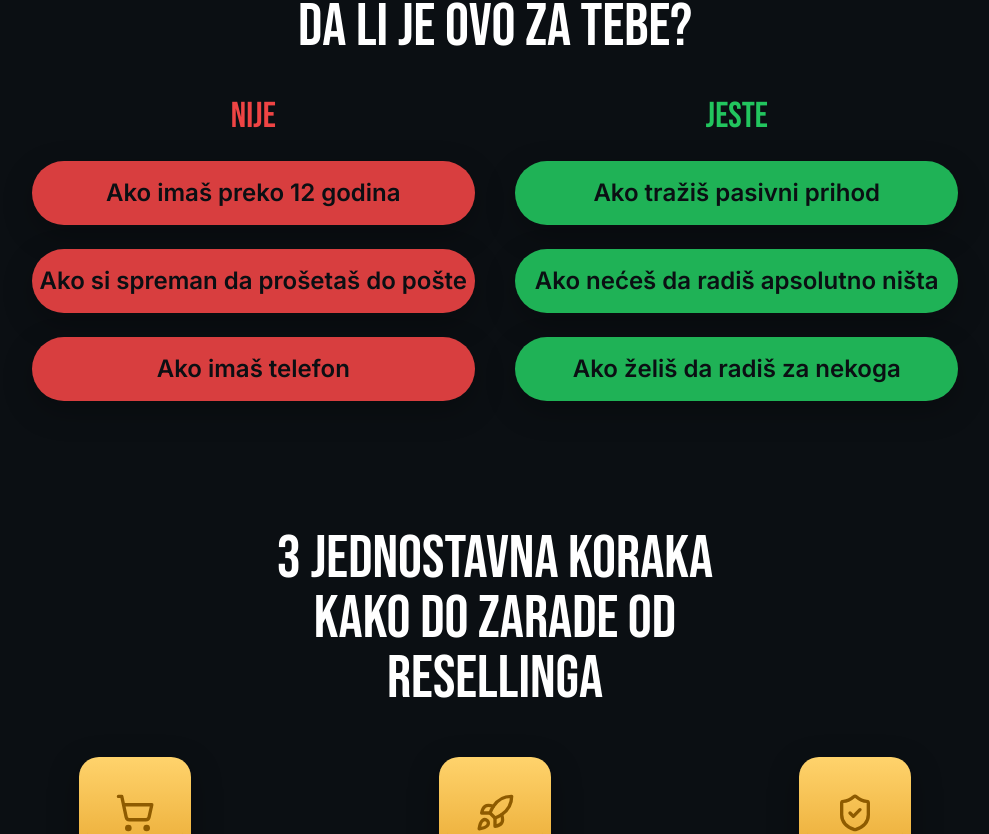
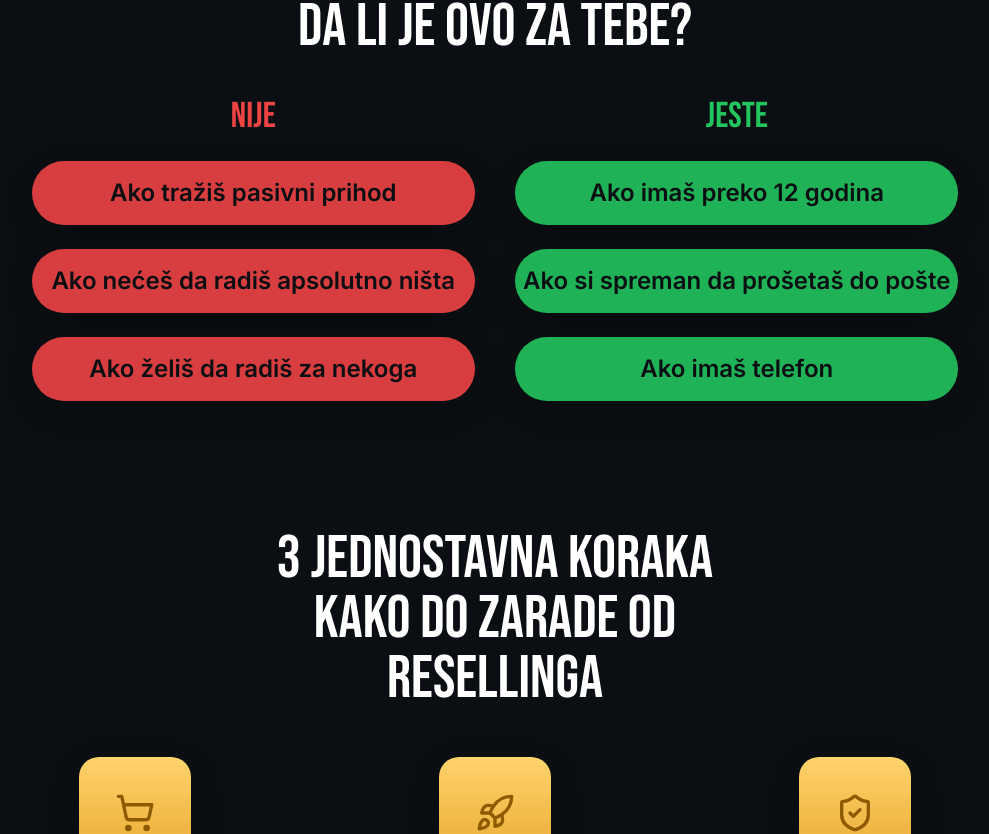
Before and after one commit to lukamacura/realreselling, a Next.js app: page / in a window 1280 px wide. Shown: the part 4996-5830 px from the top of the page, without its empty margins (145-1134 px from the left). Built offline with nearby package versions, Linux system fonts and the light colour scheme; no server answers.

Commit message:
ispravka

```diff
--- a/components/ForYou.tsx
+++ b/components/ForYou.tsx
@@ -2,16 +2,17 @@
 
 export default function ForYou() {
   const left = [
-    "Ako imaš preko 12 godina",
-    "Ako si spreman da prošetaš do pošte",
-    "Ako imaš telefon",
+    "Ako tražiš pasivni prihod",
+    "Ako nećeš da radiš apsolutno ništa",
+    "Ako želiš da radiš za nekoga",
+
 
   ];
 
   const right = [
-    "Ako tražiš pasivni prihod",
-    "Ako nećeš da radiš apsolutno ništa",
-    "Ako želiš da radiš za nekoga",
+    "Ako imaš preko 12 godina",
+    "Ako si spreman da prošetaš do pošte",
+    "Ako imaš telefon",
   ];
 
   return (
```
